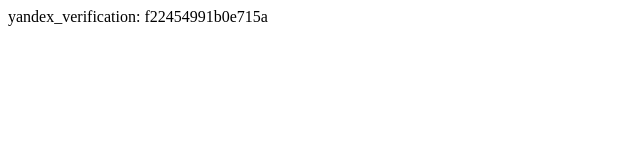
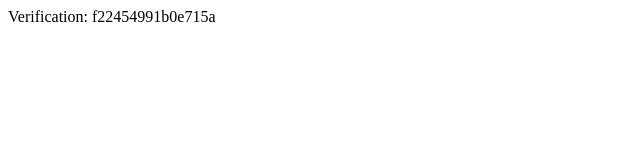
Before and after one commit to KosmosVista/Vristal, a plain HTML site: page yandex_f22454991b0e715a.html in a window 1280 px wide. Shown: the whole page, without its empty margins (0-640 px from the left). Drawn offline with Linux system fonts and the light colour scheme.

Commit message:
Update yandex_f22454991b0e715a.html

```diff
--- a/yandex_f22454991b0e715a.html
+++ b/yandex_f22454991b0e715a.html
@@ -1,8 +1,6 @@
 <html>
 <head>
-    <meta http-equiv="Content-Type" content="text/html; charset=UTF-8">
+<meta http-equiv="Content-Type" content="text/html; charset=UTF-8">
 </head>
-<body>
-    yandex_verification: f22454991b0e715a
-</body>
+<body>Verification: f22454991b0e715a</body>
 </html>
```
